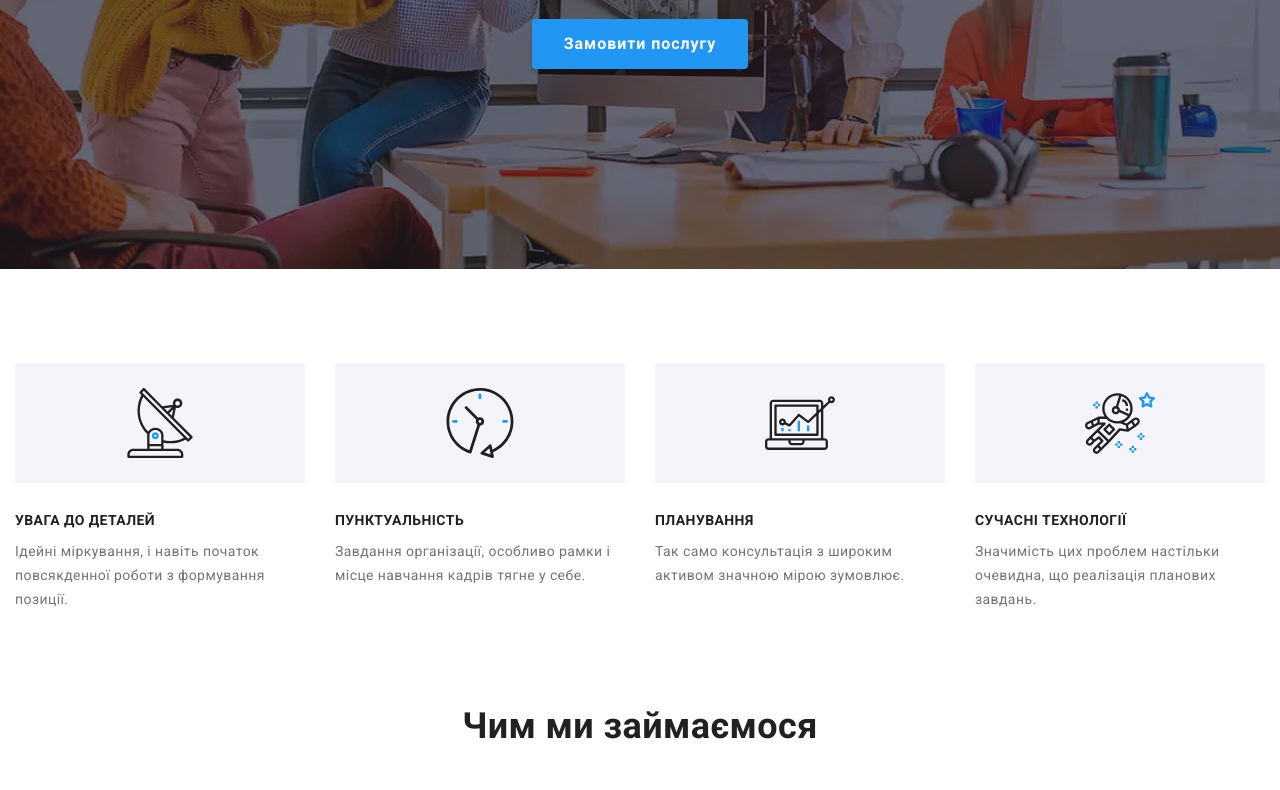
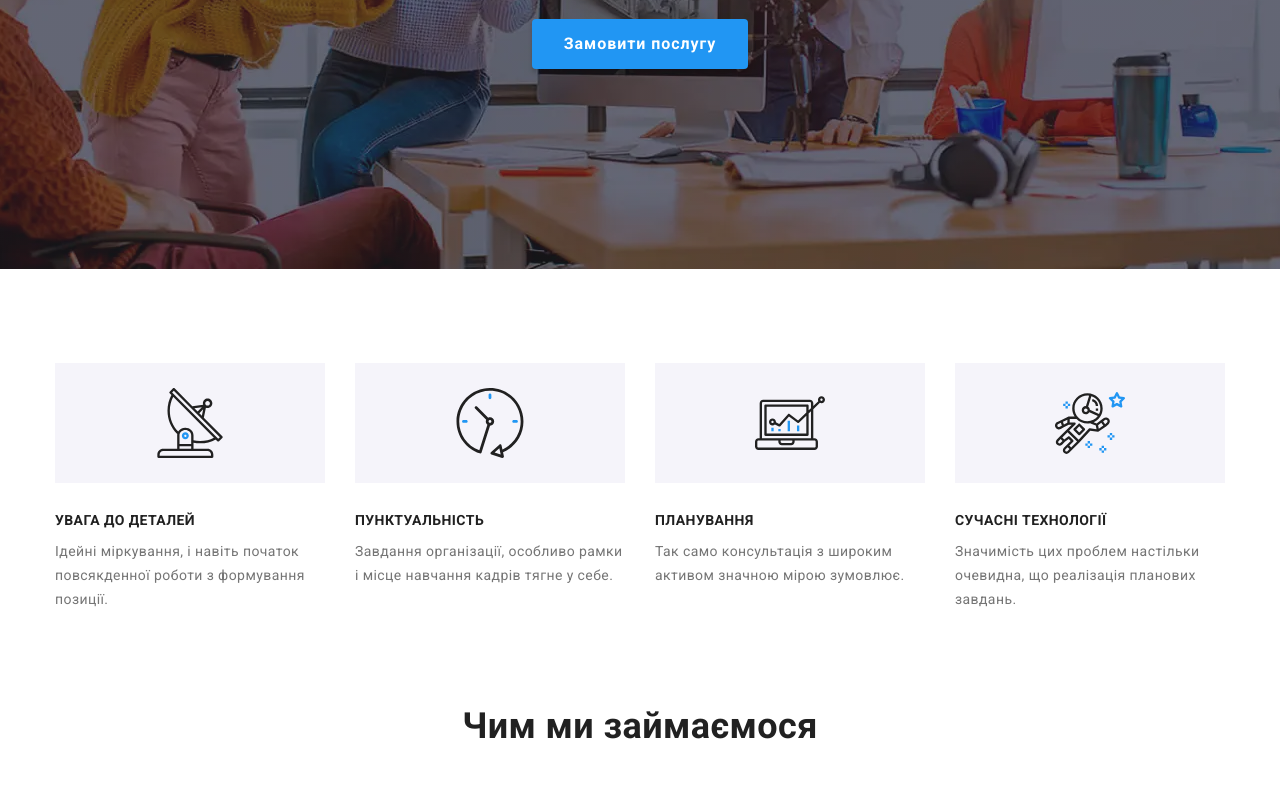
Before and after one commit to Innuska23/goit-markup-hw-08, a plain HTML site: page index.html in a window 1280 px wide. Shown: the part 412-1202 px from the top of the page. Drawn offline with nearby package versions, Linux system fonts and the light colour scheme.

Commit message:
HW8 fix container

```diff
--- a/sass/components/_container.scss
+++ b/sass/components/_container.scss
@@ -1,17 +1,17 @@
 .container {
     width: 100%;
-    min-width: 100%;
+    // min-width: 100%;
     // width: 1200px;
     padding-left: 15px;
     padding-right: 15px;
     margin: auto;
     @media screen and (min-width: 480px) {
-    max-width: 480px;
+    width: 480px;
     }
     @media screen and (min-width: 768px) {
-    max-width: 768px;
+    width: 768px;
     }
     @media screen and (min-width: 1200px) {
-    max-width: 1200px;
+    width: 1200px;
     }
 }
```
Also changed, not shown: css/main.css, css/main.min.css, 2 other files.
